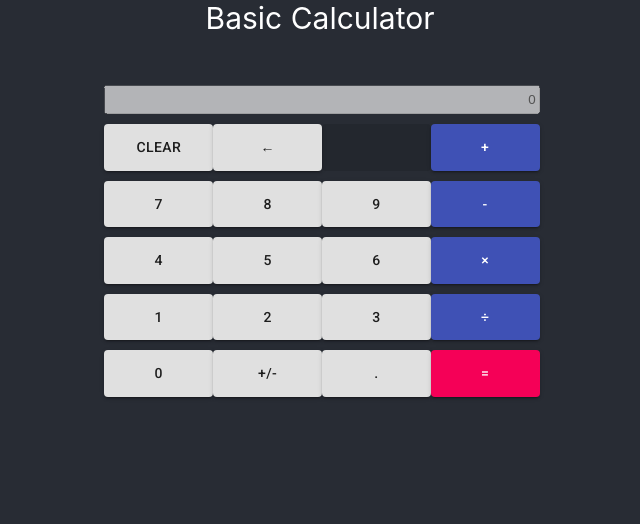
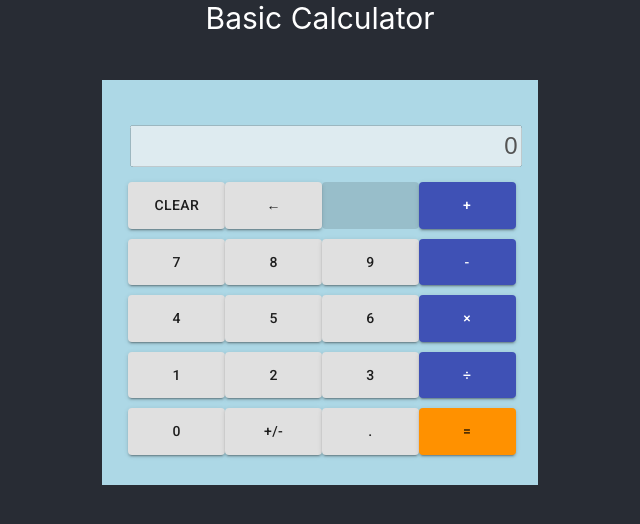
Before and after one commit to darwinstephanus/basic-calculator, a React (Create React App) app: page / in a window 1280 px wide. Shown: the top 524 px of the page, without its empty margins (320-960 px from the left). Built offline with nearby package versions, Linux system fonts and the light colour scheme.

Commit message:
add container and change button colors

```diff
--- a/src/Calculator.js
+++ b/src/Calculator.js
@@ -5,6 +5,7 @@ import Display from "./components/Display";
 import Button from "./components/Button";
 import OperatorButton from "./components/OperatorButton";
 import EqualButton from "./components/EqualButton";
+import Container from "@material-ui/core/Container";
 
 export default class Calculator extends React.Component {
   constructor(props) {
@@ -193,6 +194,7 @@ export default class Calculator extends React.Component {
         {/* <Row>
           <Display>ABCBASDBJKASDLKASJDl</Display>
         </Row> */}
+        <Container className="calc-container" maxWidth="sm">
           <Row>
             <Display>
               {this.state.input === ""
@@ -228,8 +230,11 @@ export default class Calculator extends React.Component {
             <Button handleClick={this.addZeroToInput}>0</Button>
             <Button handleClick={this.plusMinus}>+/-</Button>
             <Button handleClick={this.addDecimal}>.</Button>
-          <EqualButton handleClick={this.equalSign}>=</EqualButton>
+            <EqualButton className="calc-equal" handleClick={this.equalSign}>
+              =
+            </EqualButton>
           </Row>
+        </Container>
       </div>
     );
   }
--- a/src/components/Display.js
+++ b/src/components/Display.js
@@ -1,14 +1,28 @@
 import React from "react";
+// import TextField from "@material-ui/core/TextField";
+// import { makeStyles } from "@material-ui/core/styles";
+// import Input from "@material-ui/core/Input";
+
+// const useStyles = makeStyles({
+//   root: {
+//     border: 0,
+//     borderRadius: 15,
+//     background: "linear-gradient(45deg, #333, #999)",
+//     color: "white",
+//   },
+// });
 
 export default class Display extends React.Component {
   render() {
     return (
+      <div>
         <input
           className="calc-display"
           type="text"
           disabled={true}
           value={this.props.children}
         />
+      </div>
     );
   }
 }
--- a/src/components/EqualButton.js
+++ b/src/components/EqualButton.js
@@ -1,26 +1,28 @@
 import React from "react";
-import * as Mui from "@material-ui/core";
-import { withStyles } from "@material-ui/core/styles";
+import Button from "@material-ui/core/Button";
+import { MuiThemeProvider, createMuiTheme } from "@material-ui/core/styles";
+import { orange } from "@material-ui/core/colors";
+// import { withStyles } from "@material-ui/core/styles";
 
-const styles = {
-  root: {
-    background: "linear-gradient(45deg, #FE6B8B 30%, #FF8E53 90%)",
-    borderRadius: 3,
-    border: 0,
-    color: "white",
-    height: 48,
-    padding: "0 30px",
-    boxShadow: "0 3px 5px 2px rgba(255, 105, 135, .3)",
-  },
-};
+const orangeTheme = createMuiTheme({ palette: { secondary: orange } });
 
-export class EqualButton extends React.Component {
-  forceSpace() {
-    return;
-  }
+// const styles = {
+//   root: {
+//     background: "linear-gradient(45deg, #FE6B8B 30%, #FF8E53 90%)",
+//     borderRadius: 3,
+//     border: 0,
+//     color: "white",
+//     height: 48,
+//     padding: "0 30px",
+//     boxShadow: "0 3px 5px 2px rgba(255, 105, 135, .3)",
+//   },
+// };
+
+export default class EqualButton extends React.Component {
   render() {
     return (
-      <Mui.Button
+      <MuiThemeProvider theme={orangeTheme}>
+        <Button
           variant="contained"
           className="calc-equal"
           color="secondary"
@@ -28,9 +30,10 @@ export class EqualButton extends React.Component {
           onClick={() => this.props.handleClick(this.props.children)}
         >
           {this.props.disabled ? "\u00a0" : this.props.children}
-      </Mui.Button>
+        </Button>
+      </MuiThemeProvider>
     );
   }
 }
 
-export default withStyles(styles)(EqualButton);
+// export default withStyles(styles)(EqualButton);
--- a/src/components/OperatorButton.js
+++ b/src/components/OperatorButton.js
@@ -2,10 +2,6 @@ import React from "react";
 import * as Mui from "@material-ui/core";
 
 export default class OperatorButton extends React.Component {
-  forceSpace() {
-    return;
-  }
-
   render() {
     return (
       <Mui.Button
--- a/src/index.css
+++ b/src/index.css
@@ -31,8 +31,11 @@ code {
   justify-content: center;
   padding: 0 33vw;
   width: 34vw;
-  /* border-style: solid;
-  border-color: red; */
+}
+
+.calc-container {
+  background-color: lightblue !important;
+  padding-bottom: 25px !important;
 }
 
 .calc-row {
@@ -48,25 +51,18 @@ code {
 .calc * {
   width: 100%;
   padding: 5px 2px;
-
-  /* background-color: white; */
 }
 
 .calc-display {
   text-align: right;
-  /* font-size: 30;
-  border: none;
-  background-color: #282c34; */
+  font-size: x-large;
+  margin-top: 30px;
 }
 
 .calc-button {
   width: 100%;
-  /* display: grid;
-  grid-template-columns: repeat(4, 1fr);
-  grid-gap: 8px; */
 }
 
 .calc-equal {
-  color: purple;
   background: #f1a33c;
 }
```
Also changed, not shown: src/components/Row.js (+3 -7 lines). Lines whose indentation alone changed are shown as unchanged.
